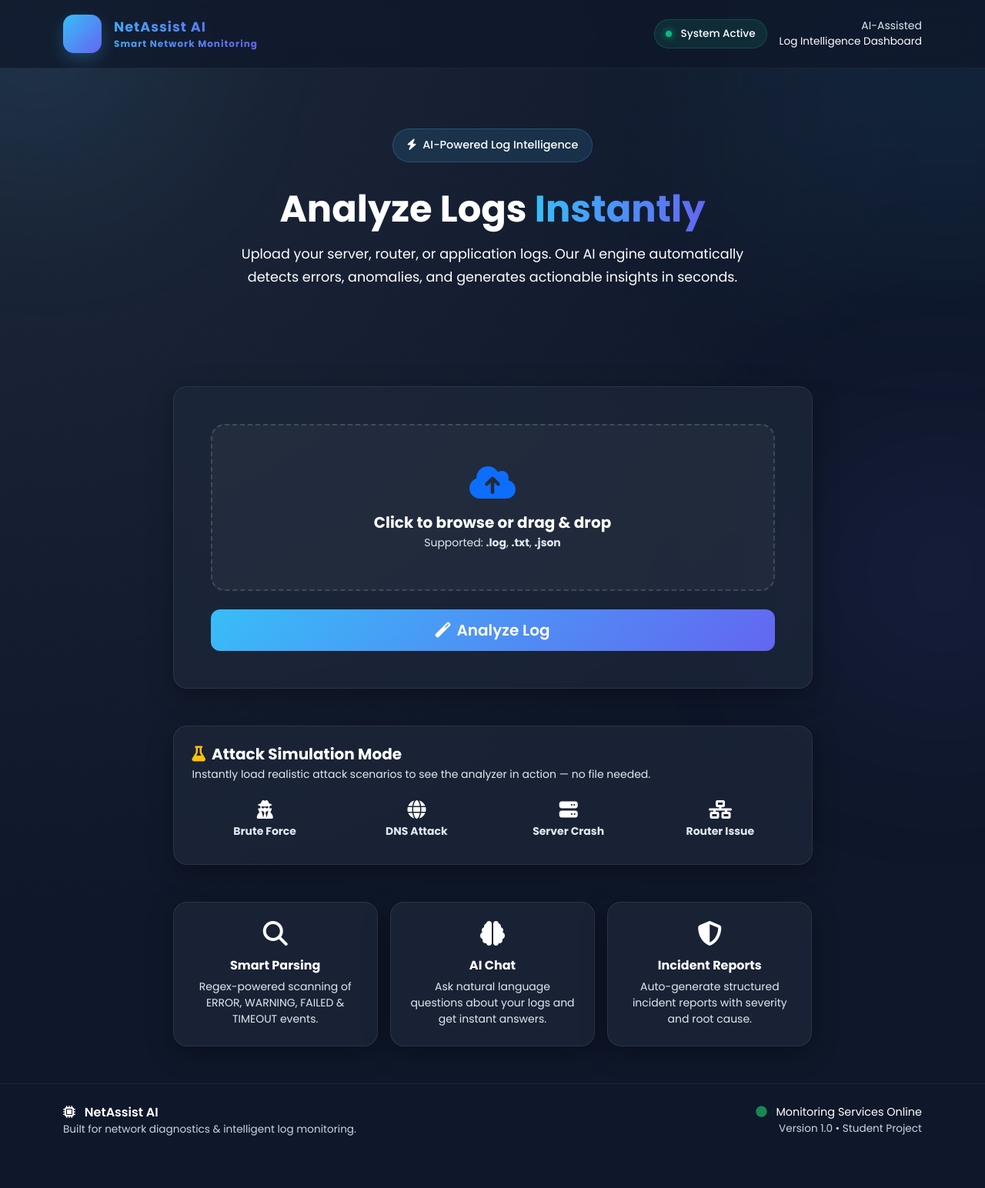
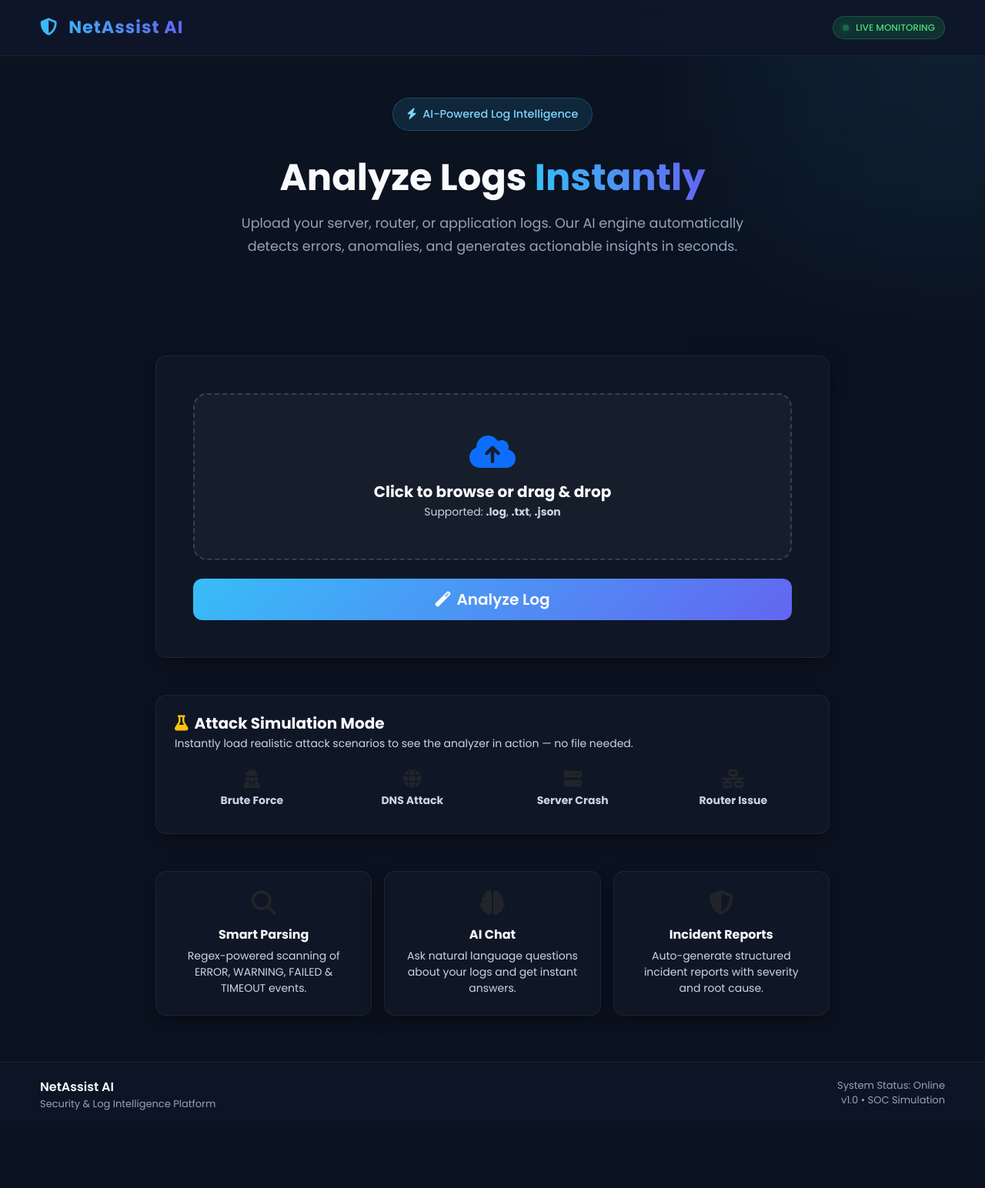
Before and after one commit to Saifan-01/Network-Log-Analyzer, a Flask app: page / in a window 1280 px wide. Shown: the whole page at 77% size. After the commit the page ends 1443 px from the top, so only its background shows below. Run offline with Flask 3, Linux system fonts and the light colour scheme.

Commit message:
Update title and styles in base.html

```diff
--- a/templates/base.html
+++ b/templates/base.html
@@ -5,148 +5,153 @@
     <meta charset="UTF-8">
     <meta name="viewport" content="width=device-width, initial-scale=1.0">
 
-    <title>NetAssist AI • Network Log Analyzer</title>
+    <title>NetAssist AI • Security & Log Intelligence</title>
 
-    <!-- Google Font -->
     <link href="https://fonts.googleapis.com/css2?family=Poppins:wght@300;400;500;600;700&display=swap"
         rel="stylesheet">
 
-    <!-- Bootstrap -->
     <link href="https://cdn.jsdelivr.net/npm/bootstrap@5.3.0/dist/css/bootstrap.min.css" rel="stylesheet">
 
-    <!-- Font Awesome -->
     <link rel="stylesheet" href="https://cdnjs.cloudflare.com/ajax/libs/font-awesome/6.4.0/css/all.min.css">
 
-    <!-- Custom CSS -->
     <link rel="stylesheet" href="{{ url_for('static', filename='style.css') }}?v={{ range(1, 100000) | random }}">
 
-    <!-- FORCE WHITE TEXT (ONLY CHANGE) -->
     <style>
         body {
-            color: #ffffff !important;
+            background: #0b1220;
+            color: #e5e7eb;
+            font-family: 'Poppins', sans-serif;
         }
 
-        p, span, small, li, td, th, h1, h2, h3, h4, h5, h6, div {
-            color: #ffffff !important;
+        .navbar-custom {
+            background: rgba(15, 23, 42, 0.95);
+            border-bottom: 1px solid rgba(255,255,255,0.06);
+            backdrop-filter: blur(10px);
+        }
+
+        .container {
+            max-width: 1200px;
+        }
+
+        .card,
+        .card-custom {
+            background: rgba(17, 25, 40, 0.85);
+            border: 1px solid rgba(255,255,255,0.06);
+            border-radius: 14px;
+            box-shadow: 0 8px 24px rgba(0,0,0,0.35);
+        }
+
+        h1,h2,h3,h4,h5,h6 {
+            color: #f8fafc;
+        }
+
+        p, span, small, li, td, th {
+            color: #cbd5e1;
+        }
+
+        .text-muted {
+            color: #94a3b8 !important;
         }
 
         a {
-            color: #ffffff !important;
+            color: #38bdf8;
+            text-decoration: none;
         }
 
-        .text-muted {
-            color: #cbd5e1 !important;
+        a:hover {
+            color: #0ea5e9;
         }
 
-        .brand-subtitle,
-        .footer-text,
-        .footer-version {
-            color: #cbd5e1 !important;
+        .status-pill {
+            background: rgba(34,197,94,0.15);
+            color: #4ade80;
+            padding: 5px 12px;
+            border-radius: 999px;
+            font-size: 12px;
+            border: 1px solid rgba(34,197,94,0.3);
         }
 
-        .table,
-        .table td,
-        .table th {
-            color: #ffffff !important;
+        .status-dot {
+            width: 8px;
+            height: 8px;
+            background: #22c55e;
+            border-radius: 50%;
+            display: inline-block;
+            margin-right: 6px;
+            animation: pulse 1.5s infinite;
         }
 
-        .card,
-        .card-custom,
-        .alert {
-            color: #ffffff !important;
+        @keyframes pulse {
+            0% { opacity: 1; }
+            50% { opacity: 0.4; }
+            100% { opacity: 1; }
         }
 
-        input,
-        textarea {
-            color: #ffffff !important;
+        .footer-section {
+            border-top: 1px solid rgba(255,255,255,0.06);
+            background: rgba(15, 23, 42, 0.6);
+            margin-top: 60px;
+            padding: 20px 0;
         }
 
-        .small {
-            color: #e2e8f0 !important;
+        .footer-logo {
+            color: #f8fafc;
+            font-weight: 600;
+        }
+
+        .footer-text, .footer-version {
+            color: #94a3b8;
+            font-size: 13px;
+        }
+
+        .btn-primary {
+            background: #2563eb;
+            border: none;
+        }
+
+        .btn-primary:hover {
+            background: #1d4ed8;
         }
     </style>
-
 </head>
 
 <body>
 
-    <!-- Background Blur Circles -->
-    <div class="bg-blur bg-blur-1"></div>
-    <div class="bg-blur bg-blur-2"></div>
-
-    <!-- Navbar -->
     <nav class="navbar navbar-expand-lg navbar-dark navbar-custom">
         <div class="container">
 
-            <a class="navbar-brand d-flex align-items-center" href="{{ url_for('index') }}">
-
-                <div class="logo-icon me-3">
-                    <i class="fas fa-network-wired"></i>
-                </div>
-
-                <div>
-                    <div class="brand-title">
-                        NetAssist AI
-                    </div>
-
-                    <div class="brand-subtitle">
-                        Smart Network Monitoring
-                    </div>
-                </div>
-
+            <a class="navbar-brand fw-bold" href="{{ url_for('index') }}">
+                <i class="fas fa-shield-alt me-2 text-info"></i>
+                NetAssist AI
             </a>
 
-            <div class="d-flex align-items-center gap-3">
-
+            <div class="d-flex align-items-center gap-2">
                 <div class="status-pill">
                     <span class="status-dot"></span>
-                    System Active
+                    LIVE MONITORING
                 </div>
-
-                <div class="text-end d-none d-md-block">
-                    <div class="small text-secondary">
-                        AI-Assisted
-                    </div>
-
-                    <div style="font-size: 0.85rem;">
-                        Log Intelligence Dashboard
-                    </div>
-                </div>
-
             </div>
 
         </div>
     </nav>
 
-    <div class="container mt-5">
+    <div class="container mt-4">
         {% block content %}{% endblock %}
     </div>
 
-    <footer class="footer-section mt-5">
-        <div class="container">
-            <div class="d-flex flex-column flex-md-row justify-content-between align-items-center">
+    <footer class="footer-section">
+        <div class="container d-flex justify-content-between">
 
-                <div class="footer-left mb-3 mb-md-0">
-                    <div class="footer-logo">
-                        <i class="fas fa-microchip me-2"></i>
-                        NetAssist AI
-                    </div>
-                    <div class="footer-text">
-                        Built for network diagnostics & intelligent log monitoring.
-                    </div>
-                </div>
+            <div>
+                <div class="footer-logo">NetAssist AI</div>
+                <div class="footer-text">Security & Log Intelligence Platform</div>
+            </div>
 
-                <div class="footer-right text-md-end">
-                    <div class="footer-status">
-                        <i class="fas fa-circle text-success me-2"></i>
-                        Monitoring Services Online
-                    </div>
-                    <div class="footer-version">
-                        Version 1.0 • Student Project
-                    </div>
-                </div>
+            <div class="text-end">
+                <div class="footer-text">System Status: Online</div>
+                <div class="footer-version">v1.0 • SOC Simulation</div>
+            </div>
 
-            </div>
         </div>
     </footer>
 
@@ -155,4 +160,5 @@
     {% block scripts %}{% endblock %}
 
 </body>
+
 </html>
```
